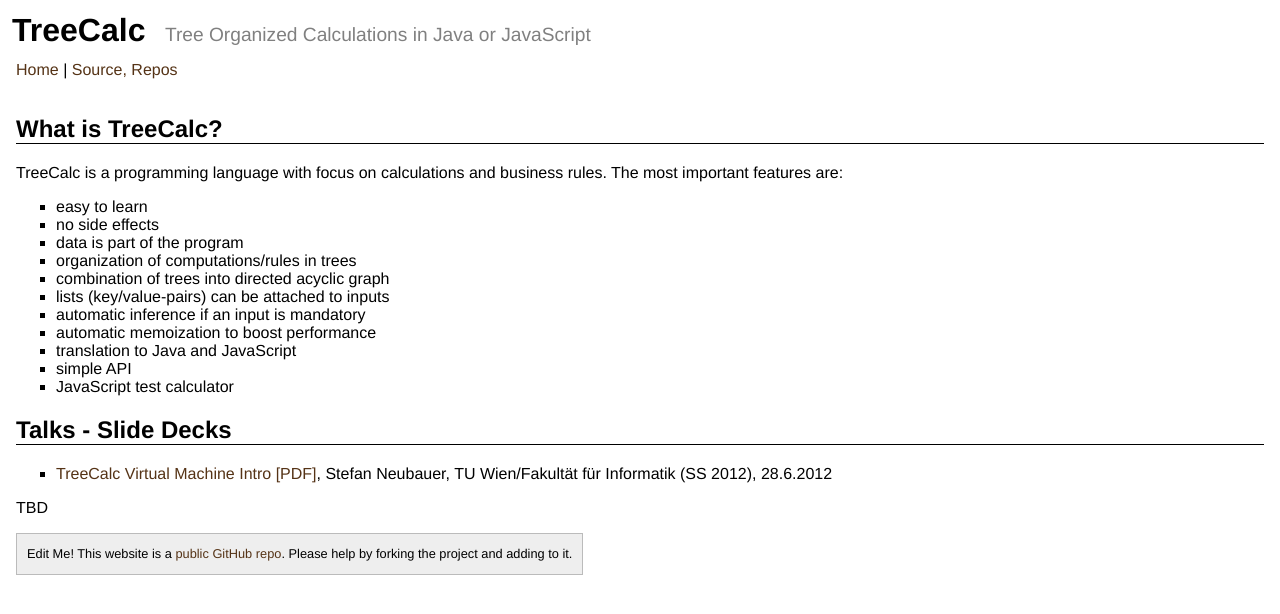
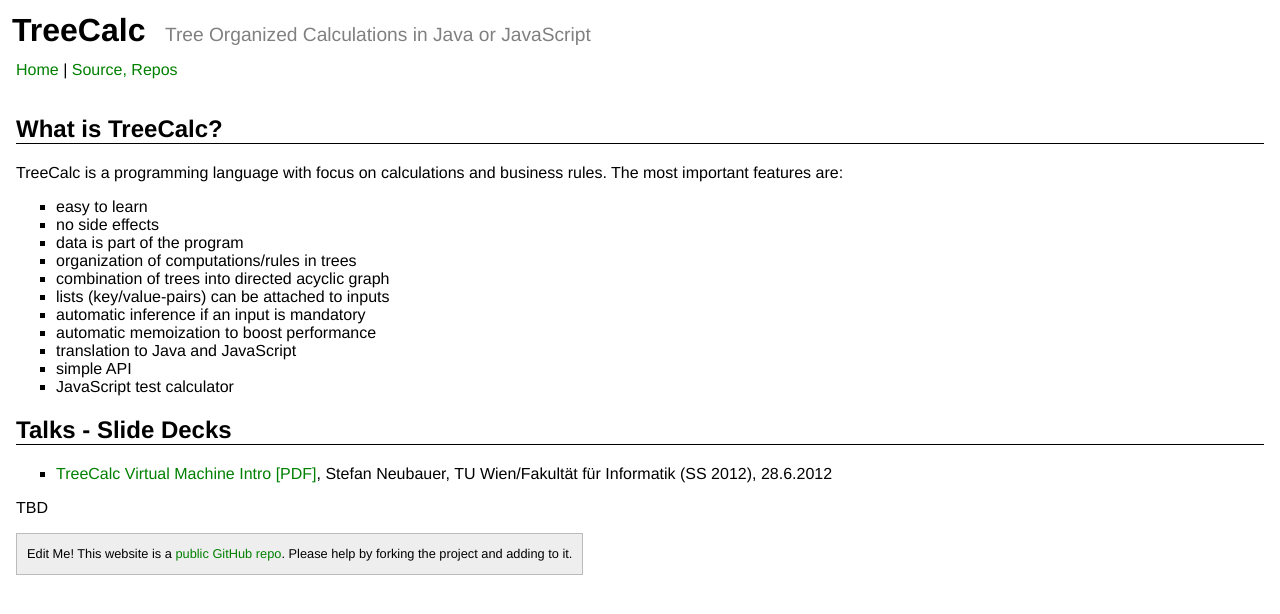
Before and after one commit to treecalc/treecalc.github.io, a Jekyll site: the page built from index.md, in a window 1280 px wide. Shown: the top 614 px of the page. Built offline with Jekyll 4.4.1, drawn with Linux system fonts in a browser that asks for light colours.

Commit message:
update site

```diff
--- a/_layouts/default.html
+++ b/_layouts/default.html
@@ -3,7 +3,7 @@
 <head>
    <meta charset='utf-8'>
    <title>{{ page.title }} / TreeCalc - Tree Organized Calculations</title>
-   <link rel='stylesheet' href='treecalc.css' type='text/css'>
+   <link rel='stylesheet' href='/treecalc.css' type='text/css'>
 </head>
 <body>
 
@@ -14,7 +14,7 @@
 
   <div id='nav'>
 
-    <a href='index.html'>Home</a> |
+    <a href='/index.html'>Home</a> |
 <!--
     <a href="tutorial.html">10-Minute Quick Start Guide</a> |
     <a href="more.html">Settings, Tips, Tricks and More</a> |
--- a/treecalc.css
+++ b/treecalc.css
@@ -47,12 +47,12 @@
 }
 
 a, a:visited {
-  color: #553316;
+  color: green;
   text-decoration: none;
 }
 
 a:hover {
-  border-bottom: 2px dotted #553316;
+  border-bottom: 2px dotted green;
   background-color: #F8F753;
 }
 
@@ -61,7 +61,7 @@
 }
 
 #nav a:hover {
-  border-bottom: 2px dotted #553316;
+  border-bottom: 2px dotted green;
 }
 
 
```
